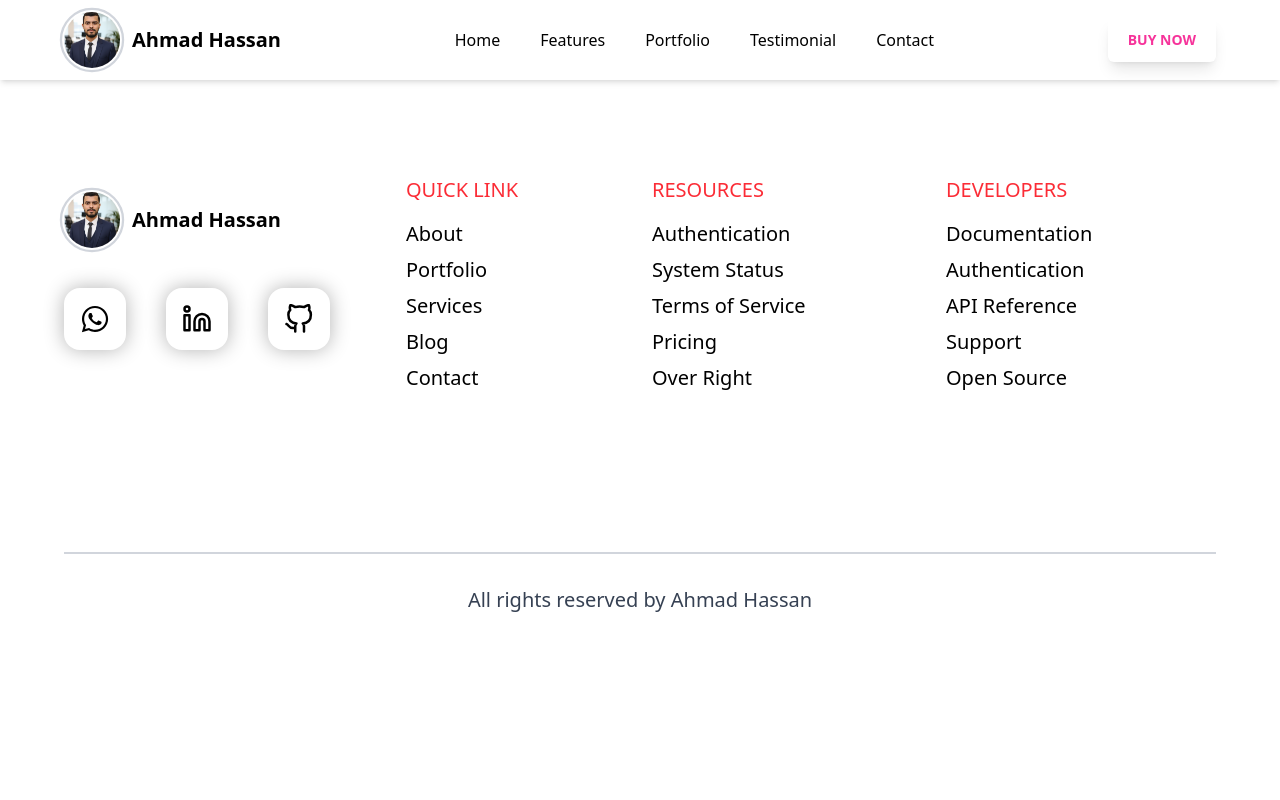
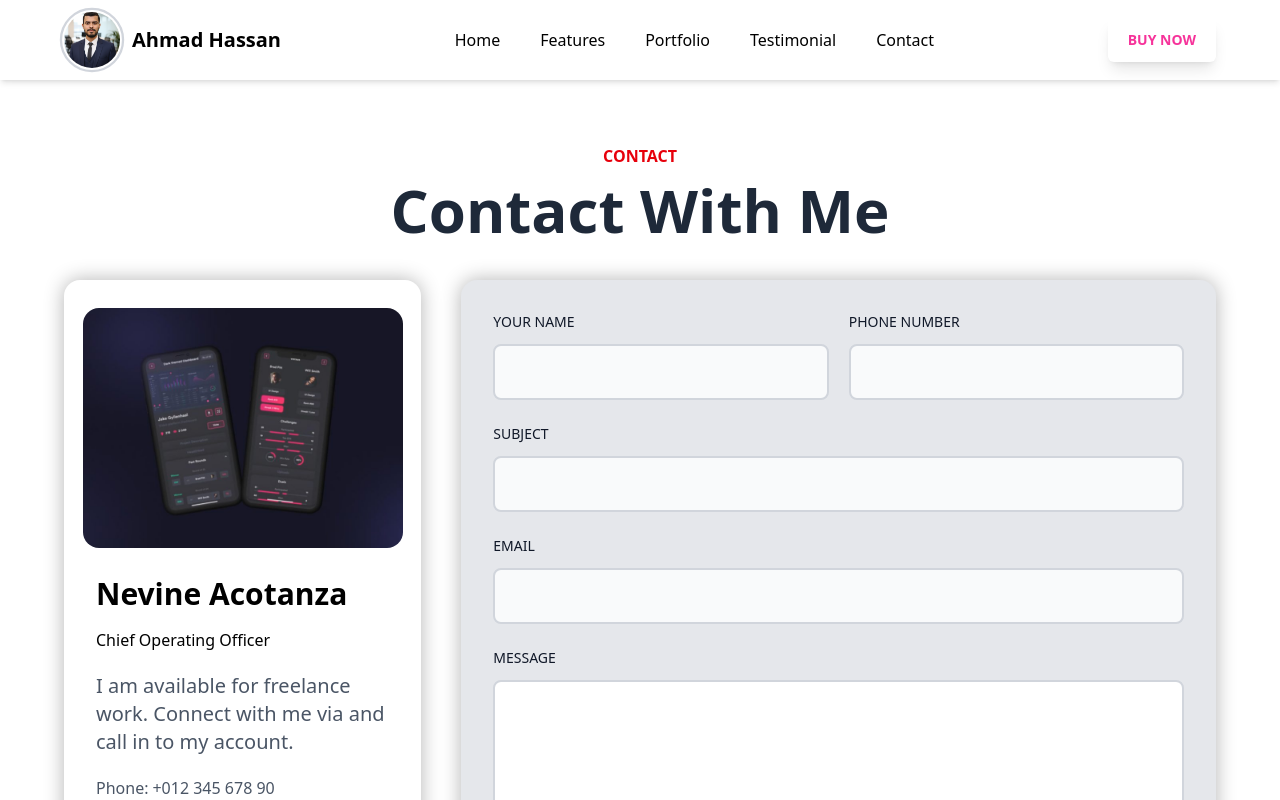
Before and after one commit to ahassandev/myfirst-app, a React (Vite) app: page /Contact in a window 1280 px wide. Shown: the top 800 px of the page. Built offline with nearby package versions, Linux system fonts and the light colour scheme.

Commit message:
update pages

```diff
--- a/src/App.jsx
+++ b/src/App.jsx
@@ -1,17 +1,14 @@
 import Navbar from "./components/Navbar";
 import Home from "./components/Pages/Home";
-// import Features from "../FeaturesSection";
-// import Portfolio from "../PortfolioSection";
-// import Skills from "../Skills";
-// import Testimonial from "../TestimonialSection";
-// import Blog from "../BlogSection";
-// import Contact from "../ContactSection";
- import Footer from "./components/Footer";
+import Features from "./components/Pages/Features";
+import Portfolio from "./components/Pages/Portfolio";
+import Testimonial from "./components/Pages/Testimonial";
+import Contact from "./components/Pages/Contact";
+import Footer from "./components/Footer";
 import React, { useEffect } from "react";
 import AOS from "aos";
 import "aos/dist/aos.css";
 import { Routes, Route } from "react-router-dom";
-// import MainPage from "../MainPage";
 
 
 function App() {
@@ -30,11 +27,10 @@ function App() {
       <Navbar />
       <Routes>
         <Route path = "/" element = {<Home/>} />
-        {/* <Route path = "/Features" element = {<Features/>} />
-        <Route path = "/Portfolio" element = {<Portfolio/>} />
-        <Route path = "/Testimonial" element = {<Testimonial/>} />
-        <Route path = "/Blog" element = {<Blog/>} />
-        <Route path = "/Contact" element = {<Contact/>} /> */}
+         <Route path = "/Features" element = {<Features/>} />
+         <Route path = "/Portfolio" element = {<Portfolio/>} />
+         <Route path = "/Testimonial" element = {<Testimonial/>} />
+        <Route path = "/Contact" element = {<Contact/>} />
       </Routes>
       <Footer />
     </div>
--- a/src/components/Footer.jsx
+++ b/src/components/Footer.jsx
@@ -6,7 +6,7 @@ import { FaWhatsapp } from "react-icons/fa";
 const Footer = () => {
   return (
     <div>
-      <section className="container mx-auto p-16">
+      <section className="container mx-auto px-16 py-8">
         <div className="py-8 grid grid-cols-1 md:grid-cols-2 lg:grid-cols-4 gap-6">
           <div>
             <div className="flex items-center gap-3 mt-4">
--- a/src/components/Pages/Contact.jsx
+++ b/src/components/Pages/Contact.jsx
@@ -0,0 +1,12 @@
+import React from 'react'
+import ContactSection from "../Home/ContactSection"
+
+const Contact = () => {
+  return (
+    <div>
+      <ContactSection/>
+    </div>
+  )
+}
+
+export default Contact
--- a/src/components/Pages/Features.jsx
+++ b/src/components/Pages/Features.jsx
@@ -0,0 +1,12 @@
+import React from 'react'
+import FeaturesSection from '../Home/FeaturesSection';
+
+const Features = () => {
+  return (
+    <div>
+      <FeaturesSection />
+    </div>
+  )
+}
+
+export default Features
--- a/src/components/Pages/Portfolio.jsx
+++ b/src/components/Pages/Portfolio.jsx
@@ -0,0 +1,12 @@
+import React from 'react'
+import PortfolioSection from '../Home/PortfolioSection'
+
+const Portfolio = () => {
+  return (
+    <div>
+      <PortfolioSection/>
+    </div>
+  )
+}
+
+export default Portfolio
--- a/src/components/Pages/Testimonial.jsx
+++ b/src/components/Pages/Testimonial.jsx
@@ -0,0 +1,12 @@
+import React from 'react'
+import TestimonialSection from '../Home/TestimonialSection'
+
+const Testimonial = () => {
+  return (
+    <div>
+      <TestimonialSection/>
+    </div>
+  )
+}
+
+export default Testimonial
```
